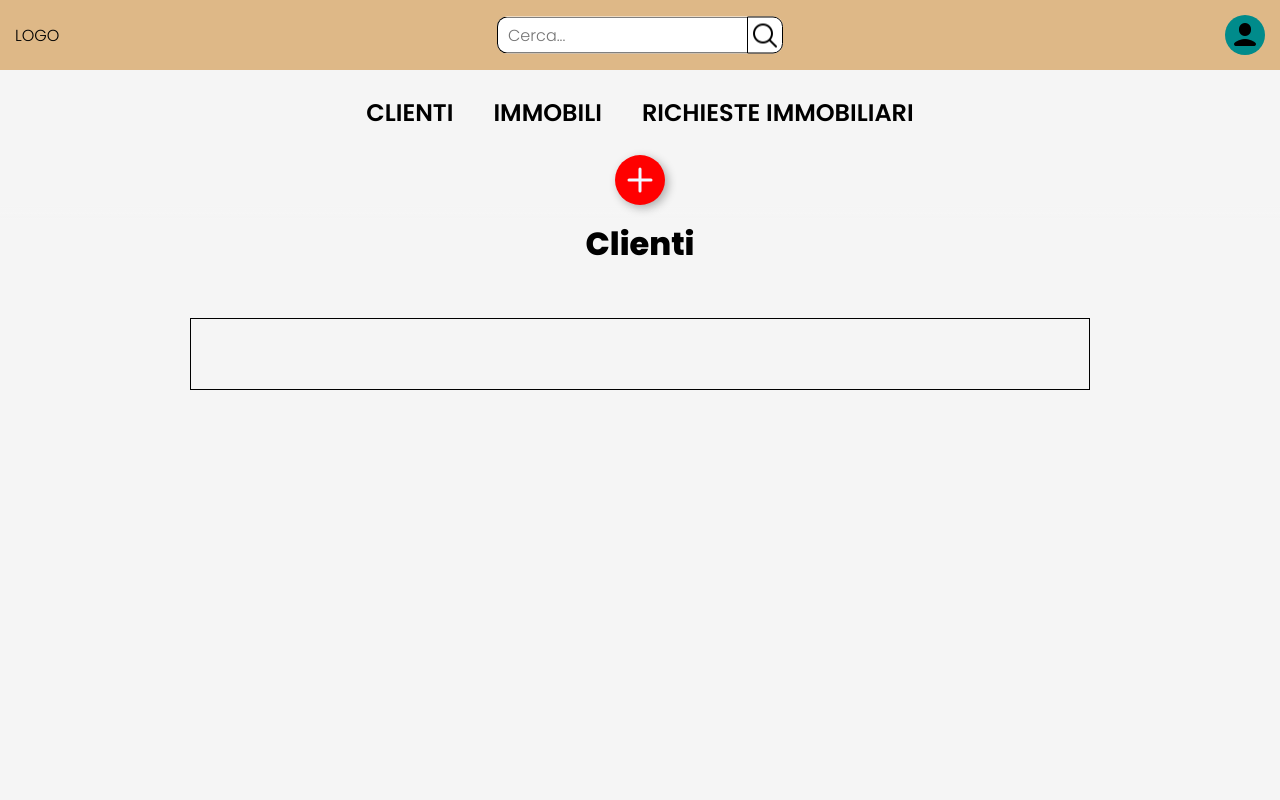
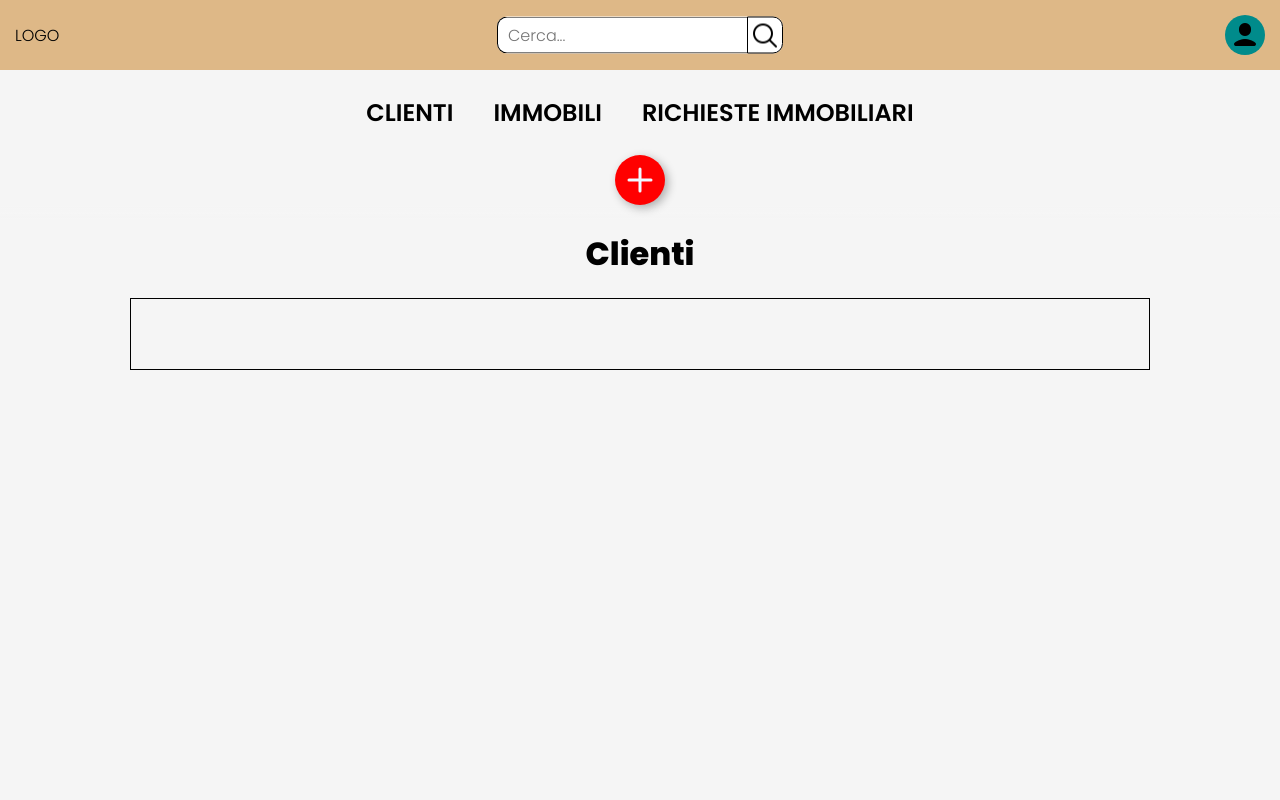
Before and after one commit to GianITS/git_CasaSubito, a Flask app: page /Clienti in a window 1280 px wide. Run offline with Flask 2, Linux system fonts and the light colour scheme; data that the repository does not hold is empty; some libraries are stand-ins or nearby versions.

Commit message:
sistemata visualizzazione tabelle

```diff
--- a/website/static/style.css
+++ b/website/static/style.css
@@ -416,23 +416,43 @@ h1{
     justify-content: center;
     align-items: center;
     width: 100%;
-    padding: 220px 0;
+    padding: 220px 0 0;
+    overflow-y: hidden;
+}
+.mainClient h1{
+    margin: 10px 0 20px;
+}
+.mainClient .containerClient{
+    position: relative;
+    display: flex;
+    flex-direction: column;
+    width: 1020px;
+    height: 480px;
+    overflow: auto;
 }
 .tbClient{
-    width: 900px;
+    width: 1020px;
     border: 1px solid #000;
     border-spacing: 0;
 }
 .tbClient thead{
+    position: sticky;
+    top: 0;
     height: 70px;
+    background-color: lightblue;
 }
 .tbClient th{
-    width: 30%;
+    width: 26%;
     border: 1px solid rgb(200, 200, 200);
 }
 .tbClient th:nth-child(3){
     width: 10%;
-    border: 1px solid rgb(200, 200, 200);
+}
+.tbClient th:nth-child(4){
+    width: 20%;
+}
+.tbClient th:nth-child(5){
+    width: 15%;
 }
 .tbClient td{
     height: 50px;
--- a/website/templates/clients.html
+++ b/website/templates/clients.html
@@ -3,6 +3,7 @@
 {% block content %}
     <div class="mainClient">
         <h1>Clienti</h1>
+        <div class="containerClient">
             <table class="tbClient">
                 <thead>
                 {% for cliente in clienti %}
@@ -24,4 +25,5 @@
                 </tbody>
             </table>
         </div>
+    </div>
 {% endblock content %}
--- a/website/templates/properties.html
+++ b/website/templates/properties.html
@@ -29,7 +29,6 @@
                 </tr>
                 {% endfor %}
             </tbody>
-            </tbody>
         </table>
     </div>
 </div>
```
Also changed, not shown: other parts of website/static/style.css (+23 -12 lines). Lines whose indentation alone changed are shown as unchanged.
